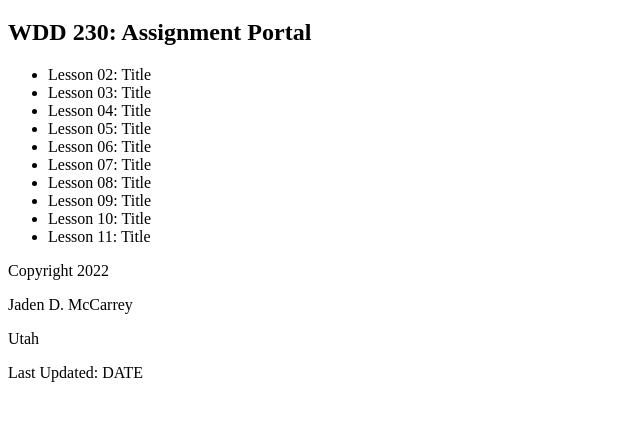
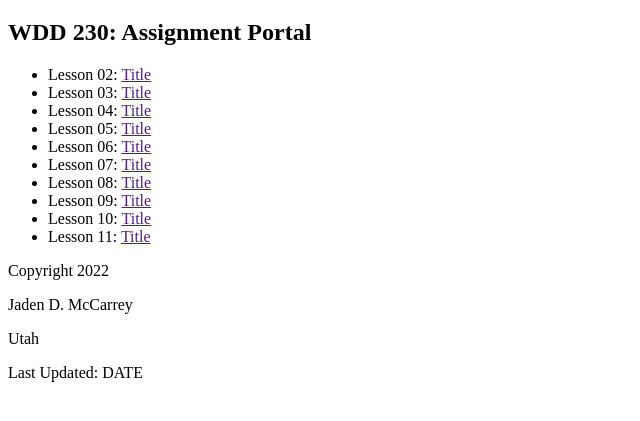
Before and after one commit to jadenmcc/wdd230, a plain HTML site: page index.html in a window 1280 px wide. Shown: the part 201-622 px from the top of the page, without its empty margins (0-640 px from the left). Drawn offline with Linux system fonts and the light colour scheme.

Commit message:
I don't know what I changed on this.

```diff
--- a/index.html
+++ b/index.html
@@ -16,16 +16,16 @@
         <section>
             <h2>WDD 230: Assignment Portal</h2>
             <ul>
-                <li>Lesson 02: Title</li>
-                <li>Lesson 03: Title</li>
-                <li>Lesson 04: Title</li>
-                <li>Lesson 05: Title</li>
-                <li>Lesson 06: Title</li>
-                <li>Lesson 07: Title</li>
-                <li>Lesson 08: Title</li>
-                <li>Lesson 09: Title</li>
-                <li>Lesson 10: Title</li>
-                <li>Lesson 11: Title</li>
+                <li>Lesson 02: <a href="">Title</a></li>
+                <li>Lesson 03: <a href="">Title</a></li>
+                <li>Lesson 04: <a href="">Title</a></li>
+                <li>Lesson 05: <a href="">Title</a></li>
+                <li>Lesson 06: <a href="">Title</a></li>
+                <li>Lesson 07: <a href="">Title</a></li>
+                <li>Lesson 08: <a href="">Title</a></li>
+                <li>Lesson 09: <a href="">Title</a></li>
+                <li>Lesson 10: <a href="">Title</a></li>
+                <li>Lesson 11: <a href="">Title</a></li>
             </ul>
         </section>
     </main>
```
